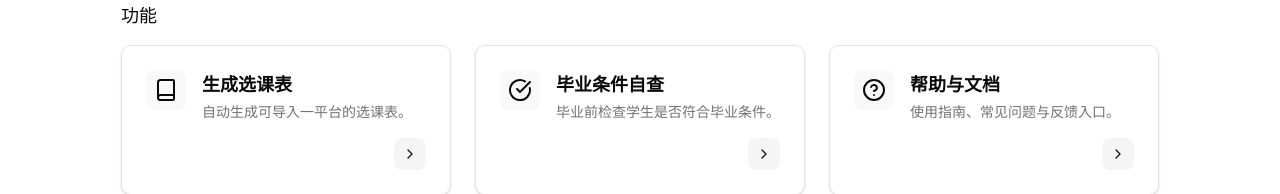
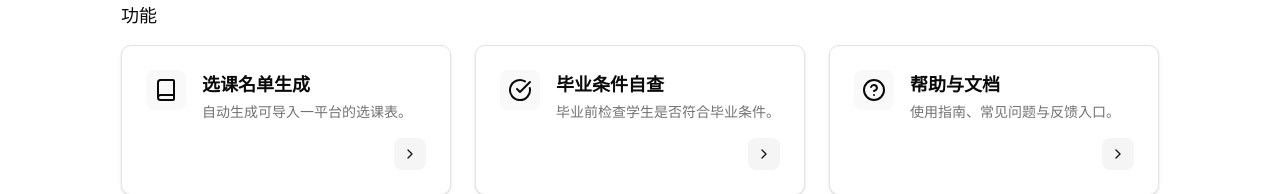
Before and after one commit to der2333/ouPlus-web, a React (Vite) app: page / in a window 1280 px wide. Shown: the part 240-434 px from the top of the page. Built offline with nearby package versions, Linux system fonts and the light colour scheme.

Commit message:
首页优化

```diff
--- a/src/App.tsx
+++ b/src/App.tsx
@@ -20,7 +20,7 @@ type Feature = {
 const features: Feature[] = [
   {
     id: "course",
-    title: "生成选课表",
+    title: "选课名单生成",
     description: "自动生成可导入一平台的选课表。",
     to: "/course",
     Icon: Book,
```
